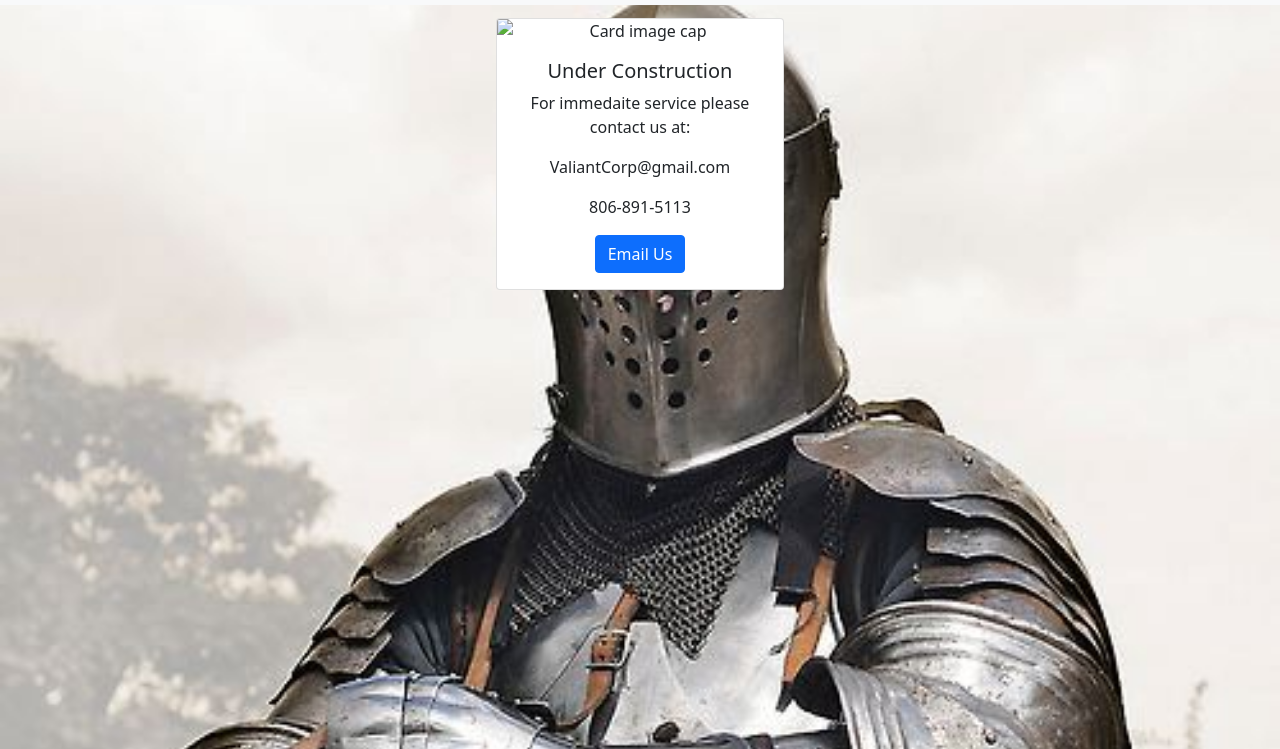
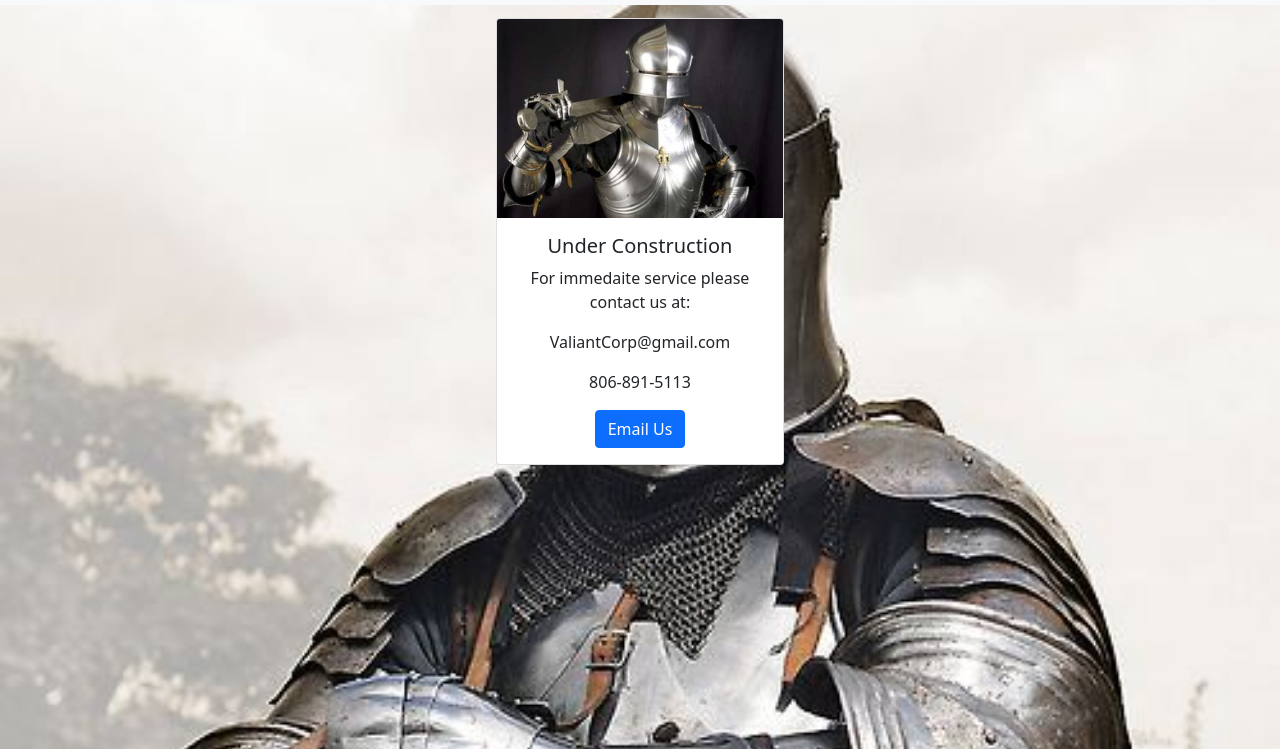
Before and after one commit to Shtever/Valiant, a plain HTML site: page AboutUs.html in a window 1280 px wide. Shown: the part 51-800 px from the top of the page. Drawn offline with nearby package versions, Linux system fonts and the light colour scheme; the site is published under a folder, as on GitHub Pages, so addresses that start at the root find nothing.

Commit message:
fixed issues with file path to card image.

```diff
--- a/AboutUs.html
+++ b/AboutUs.html
@@ -69,7 +69,7 @@
 
                 <div class="content">
                     <div class="card" style="width: 18rem;">
-                        <img class="card-img-top" src="/Assets/Knight-Bust.jpg" alt="Card image cap">
+                        <img class="card-img-top" src="Assets/Knight-Bust.jpg" alt="Card image cap">
                         <div class="card-body">
                             <h5 class="card-title">Under Construction</h5>
                             <p class="card-text">For immedaite service please contact us at:</p>
```
Also changed, not shown: Appointment.html (+1 -1 lines), Contact.html (+1 -1 lines), WhatYouNeed.html (+1 -1 lines), index.html (+1 -1 lines).
